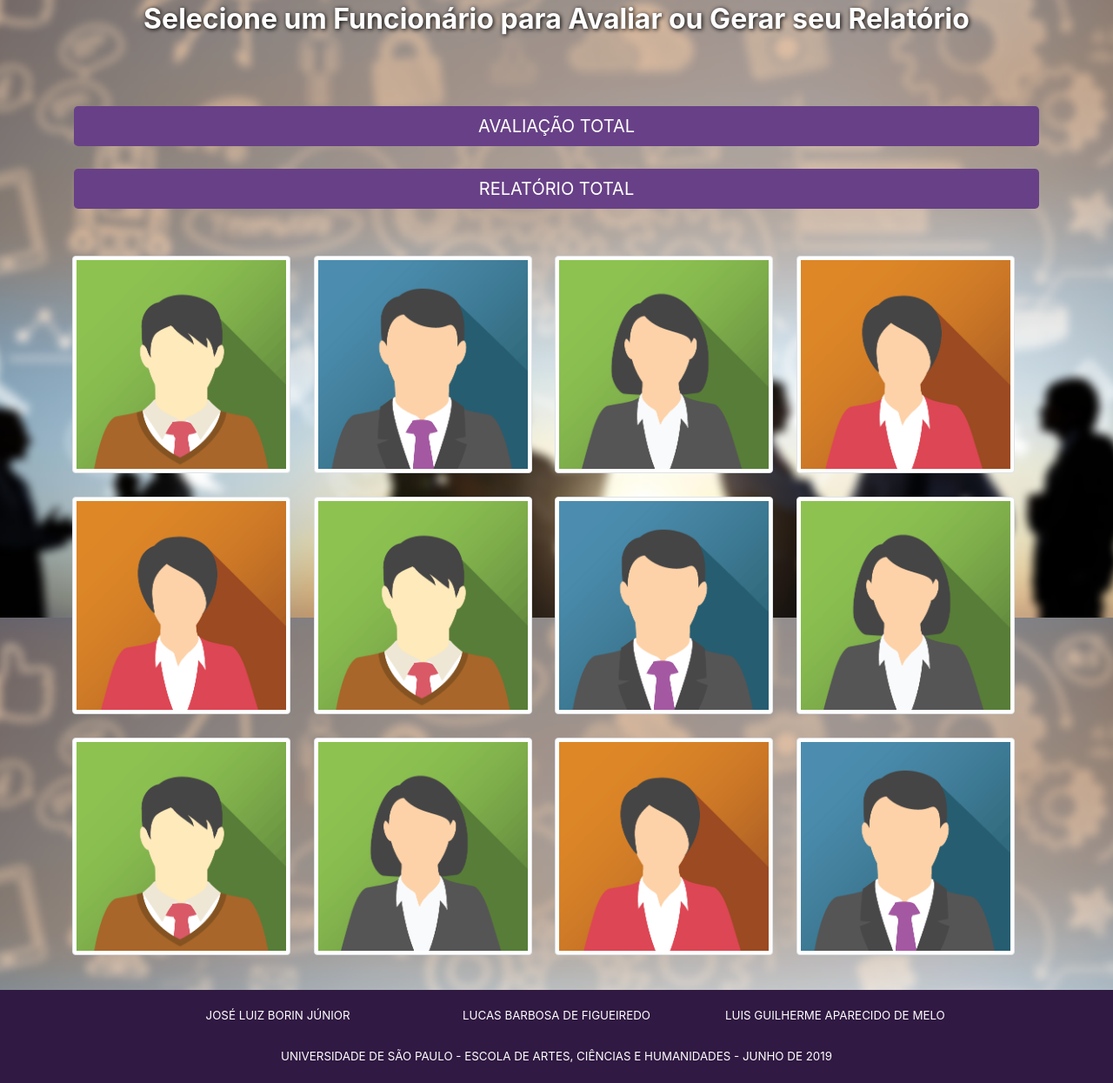
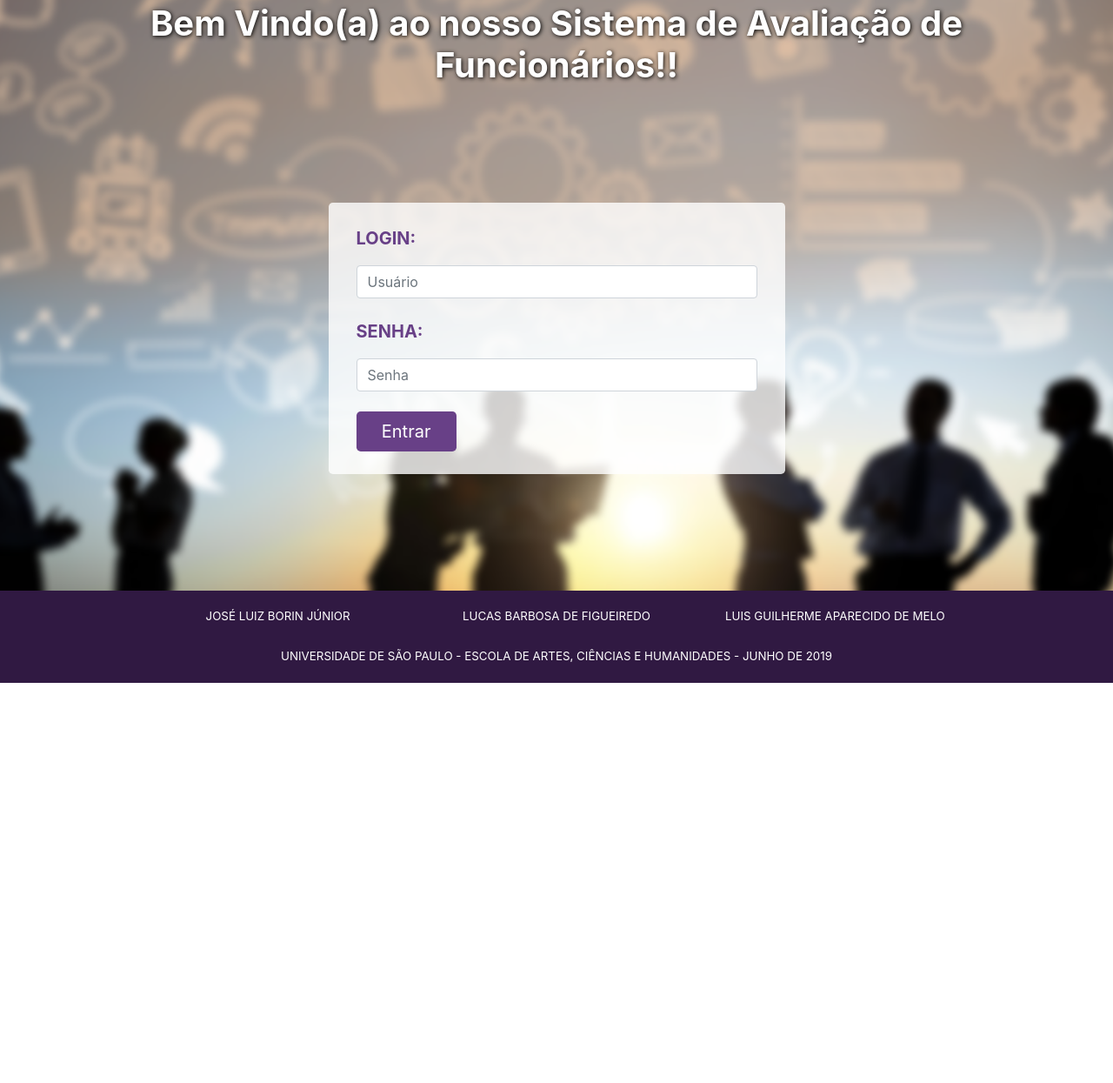
Before and after one commit to Luis-Melo/Avaliacao-de-funcionarios, a plain HTML site: page index.html in a window 1280 px wide. Shown: the part 90-1335 px from the top of the page at 87% size. After the commit the page ends 875 px from the top, so only its background shows below. Drawn offline with nearby package versions, Linux system fonts and the light colour scheme.

Commit message:
Update index.html

```diff
--- a/index.html
+++ b/index.html
@@ -7,122 +7,25 @@
     <link rel="icon" href="img/purpleStar.png">
     <link rel="stylesheet" href="style.css" type="text/css">
     <link rel="stylesheet" href="https://stackpath.bootstrapcdn.com/bootstrap/4.3.1/css/bootstrap.min.css" integrity="sha384-ggOyR0iXCbMQv3Xipma34MD+dH/1fQ784/j6cY/iJTQUOhcWr7x9JvoRxT2MZw1T" crossorigin="anonymous">
-    <title>Avaliação de Funcionários | Funcionários</title>
+    <title>Avaliação de Funcionários</title>
 </head>
 <body>
     <div class="container">
         <div class="page-header">
-            <h2>Selecione um Funcionário para Avaliar ou Gerar seu Relatório</h2>
-        </div>
-        <div class="func-all-btn">
-            <a href="avaliacaoTotal.html" class="btn btn-lg btn-primary col-lg-12 col-sm-12" role="button">AVALIAÇÃO TOTAL</a>
-            <a href="#" class="btn btn-lg btn-primary col-lg-12 col-sm-12" role="button">RELATÓRIO TOTAL</a>
+            <h1>Bem Vindo(a) ao nosso Sistema de Avaliação de Funcionários!!</h1>
         </div>
 
-        <div class="linha-func row">
-            <div class="container col-lg-3 col-md-3 col-sm-6 col-6">
-                <a href="funcionario01.html">
-                    <img src="img/avatar/avatar4.png" class="image img-thumbnail">
-                    <div class="overlay">
-                        <div class="text">Funcionário 01</div>
-                    </div>
-                </a>
-            </div>
-            <div class="container col-lg-3 col-md-3 col-sm-6 col-6">
-                <a href="">
-                    <img src="img/avatar/avatar1.png" class="image img-thumbnail">
-                    <div class="overlay">
-                        <div class="text">Funcionário 02</div>
-                    </div>
-                </a>
-            </div>
-            <div class="container col-lg-3 col-md-3 col-sm-6 col-6">
-                <a href="">
-                    <img src="img/avatar/avatar3.png" class="image img-thumbnail">
-                    <div class="overlay">
-                        <div class="text">Funcionário 02</div>
-                    </div>
-                </a>
-            </div>
-            <div class="container col-lg-3 col-md-3 col-sm-6 col-6">
-                <a href="">
-                    <img src="img/avatar/avatar5.png" class="image img-thumbnail">
-                    <div class="overlay">
-                        <div class="text">Funcionário 02</div>
-                    </div>
-                </a>
+        <div class="login col-lg-6 col-md-8 col-sm-10 col-10">
+            <div class="jumbotron">
+                <p>Login:</p>
+                <input type="text" class="form-control" placeholder="Usuário">
+                <p>Senha:</p>
+                <input type="password" class="form-control" placeholder="Senha">
+                <a href="visaoGeral.html" class="btn btn-lg btn-primary col-lg-3 col-sm-6" role="button">Entrar</a>
             </div>
         </div>
-        <div class="linha-func row">
-            <div class="container col-lg-3 col-md-3 col-sm-6 col-6">
-                <a href="">
-                    <img src="img/avatar/avatar5.png" class="image img-thumbnail">
-                    <div class="overlay">
-                        <div class="text">Funcionário 05</div>
-                    </div>
-                </a>
-            </div>
-            <div class="container col-lg-3 col-md-3 col-sm-6 col-6">
-                <a href="">
-                    <img src="img/avatar/avatar4.png" class="image img-thumbnail">
-                    <div class="overlay">
-                        <div class="text">Funcionário 06</div>
-                    </div>
-                </a>
-            </div>
-            <div class="container col-lg-3 col-md-3 col-sm-6 col-6">
-                <a href="">
-                    <img src="img/avatar/avatar1.png" class="image img-thumbnail">
-                    <div class="overlay">
-                        <div class="text">Funcionário 07</div>
-                    </div>
-                </a>
-            </div>
-            <div class="container col-lg-3 col-md-3 col-sm-6 col-6">
-                <a href="">
-                    <img src="img/avatar/avatar3.png" class="image img-thumbnail">
-                    <div class="overlay">
-                        <div class="text">Funcionário 08</div>
-                    </div>
-                </a>
-            </div>
-        </div>
-        <div class="linha-func row">
-            <div class="container col-lg-3 col-md-3 col-sm-6 col-6">
-                <a href="">
-                    <img src="img/avatar/avatar4.png" class="image img-thumbnail">
-                    <div class="overlay">
-                        <div class="text">Funcionário 09</div>
-                    </div>
-                </a>
-            </div>
-            <div class="container col-lg-3 col-md-3 col-sm-6 col-6">
-                <a href="">
-                    <img src="img/avatar/avatar3.png" class="image img-thumbnail">
-                    <div class="overlay">
-                        <div class="text">Funcionário 10</div>
-                    </div>
-                </a>
-            </div>
-            <div class="container col-lg-3 col-md-3 col-sm-6 col-6">
-                <a href="">
-                    <img src="img/avatar/avatar5.png" class="image img-thumbnail">
-                    <div class="overlay">
-                        <div class="text">Funcionário 11</div>
-                    </div>
-                </a>
-            </div>
-            <div class="container col-lg-3 col-md-3 col-sm-6 col-6">
-                <a href="">
-                    <img src="img/avatar/avatar1.png" class="image img-thumbnail">
-                    <div class="overlay">
-                        <div class="text">Funcionário 12</div>
-                    </div>
-                </a>
-            </div>
-        </div>
+
     </div>
-
 
     <footer>
         <p class="col-lg-3 col-sm-12">José Luiz Borin Júnior</p>
```
